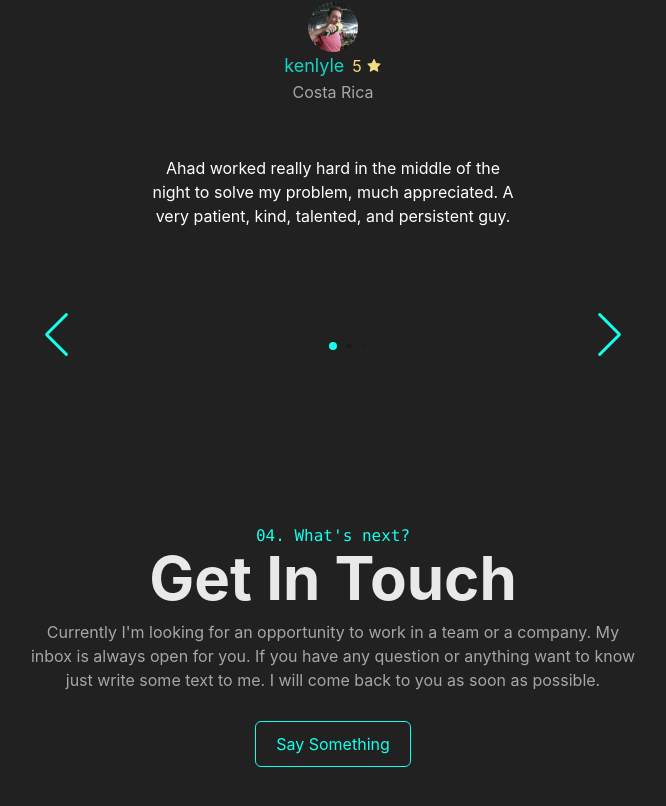
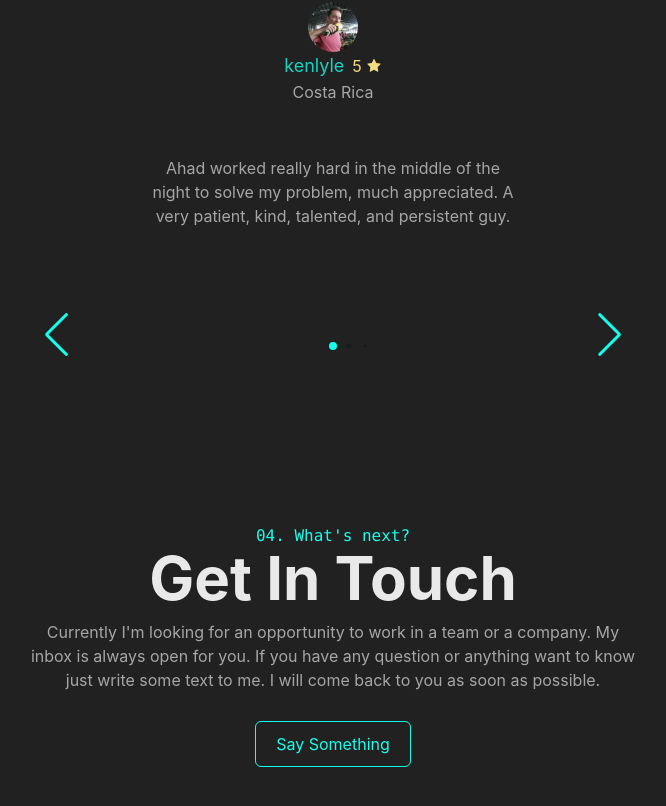
Before and after one commit to ahadnur/portfolio.ahadujjaman, a Next.js app: page / in a window 1280 px wide. Shown: the part 4099-4905 px from the top of the page, without its empty margins (307-973 px from the left). Built offline with nearby package versions, Linux system fonts and the light colour scheme.

Commit message:
portfolio ready

```diff
--- a/components/Testimonial.js
+++ b/components/Testimonial.js
@@ -48,7 +48,7 @@ const Testimonial = () => {
 
                             </div>
                             <div className="desc w-[400px] mt-10">
-                                <p className="p-3">{review.message}</p>
+                                <p className="p-3 text-white/60">{review.message}</p>
                             </div>
                         </div>
                     </SwiperSlide>
--- a/package.json
+++ b/package.json
@@ -13,6 +13,7 @@
     "react": "18.0.0",
     "react-dom": "18.0.0",
     "react-icons": "^4.3.1",
+    "styled-components": "^5.3.5",
     "swiper": "^8.2.3"
   },
   "devDependencies": {
```
Also changed, not shown: 1 other file (tests, documents, lock files or other folders).
